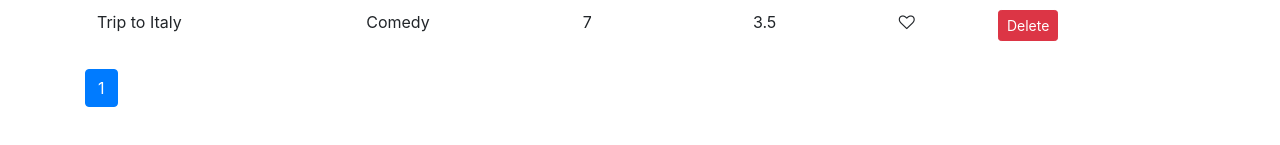
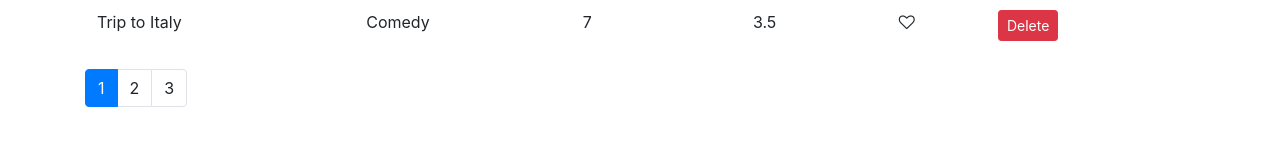
Before and after one commit to Barry36/vidly, a React (Create React App) app in the folder vidly/: page / in a window 1280 px wide. Shown: the part 317-462 px from the top of the page. Built offline with nearby package versions, Linux system fonts and the light colour scheme.

Commit message:
clone on mac

```diff
--- a/vidly/src/component/movies.jsx
+++ b/vidly/src/component/movies.jsx
@@ -58,12 +58,13 @@ class Movies extends Component {
                 movie={movie}
                 onDelete={this.handleDelete}
                 onLike={this.handleLike}
+                // prop1 = {this.state.movie._id}
               ></Movie>
             ))}
           </tbody>
         </table>
         <Pagination
-          itemsCount="ane" //{movieCount}
+          itemsCount={movieCount}
           pageSize={pageSize}
           currentPage={currentPage}
           onPageChange={this.handlePageChange}
```
Also changed, not shown: 1 other file (tests, documents, lock files or other folders).
